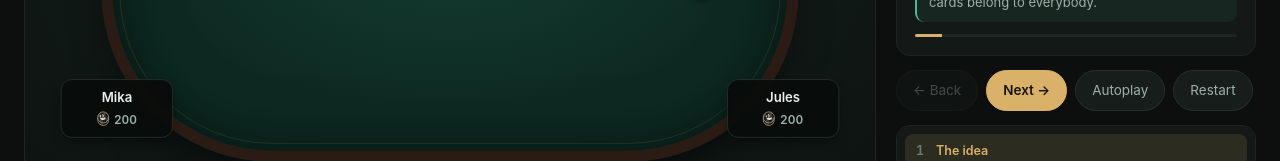
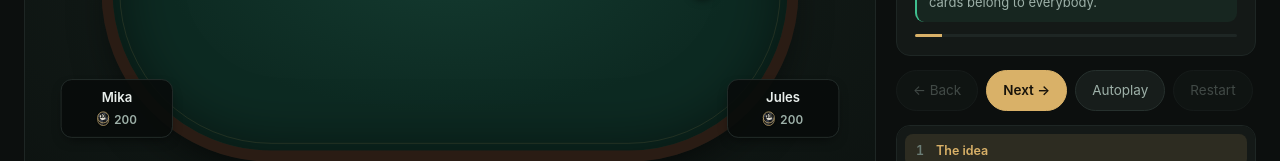
Before and after one commit to derrickfox/poker-atlas, a React (Vite) app: page / in a window 1280 px wide. Both pictures are taken after a click on the button 453 px from the left and 389 px from the top of the page. Shown: the part 543-704 px from the top of the page. Built offline with nearby package versions, Linux system fonts and the light colour scheme.

Commit message:
Disable Restart when the tutorial is already reset

```diff
--- a/src/components/TutorialPlayer.tsx
+++ b/src/components/TutorialPlayer.tsx
@@ -96,8 +96,10 @@ export function TutorialPlayer({ variant, onPractice }: { variant: Variant; onPr
           <button className="btn" onClick={() => setPlaying((p) => !p)} disabled={atEnd} aria-pressed={playing}>
             Autoplay
           </button>
+          {/* AI_CHANGE Tool: Claude API | Model: Claude Sonnet 5.5 | Timestamp: 2026-11-16T18:59:38-05:00 | Purpose: Disable Restart when the tutorial is already reset. | Reason: Keep Restart available while autoplay is running. */}
           <button
             className="btn"
+            disabled={index === 0 && !playing}
             onClick={() => {
               setIndex(0);
               setPlaying(false);
```
